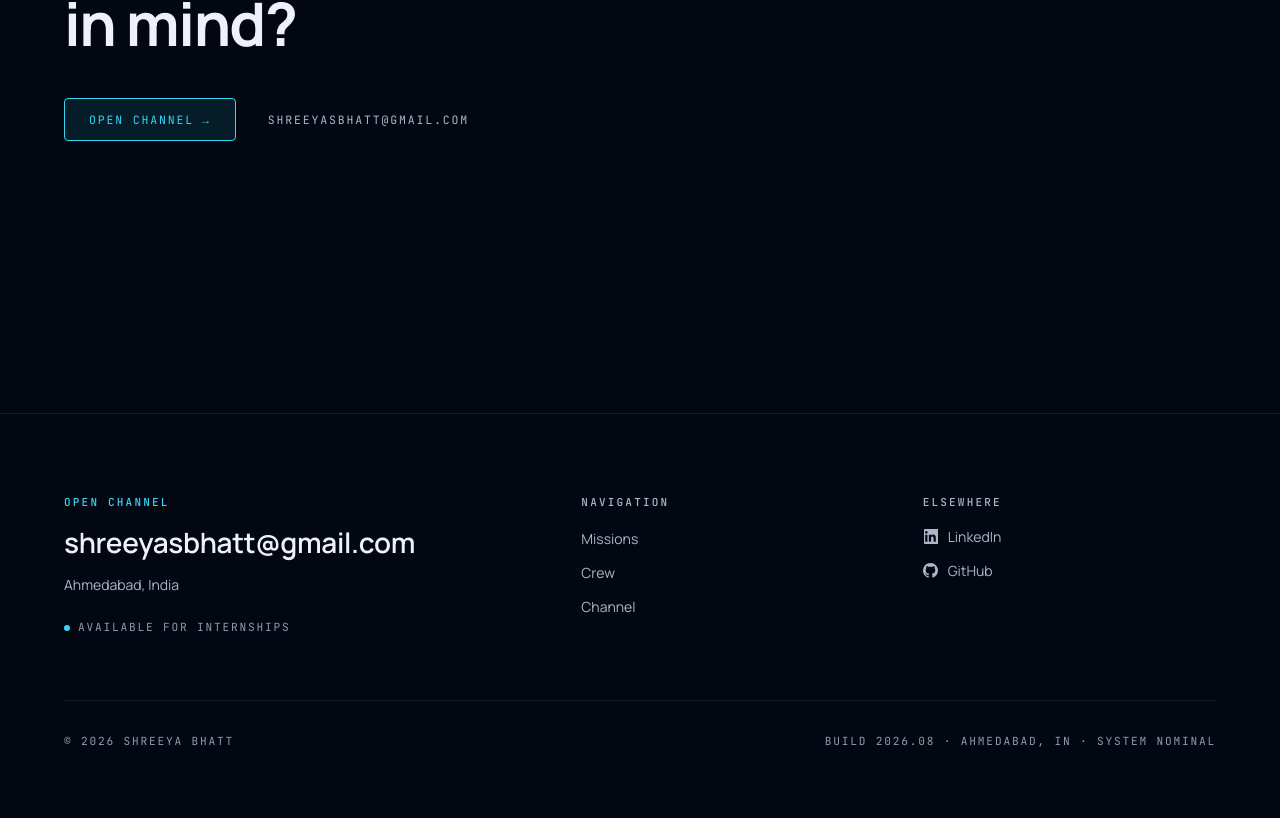
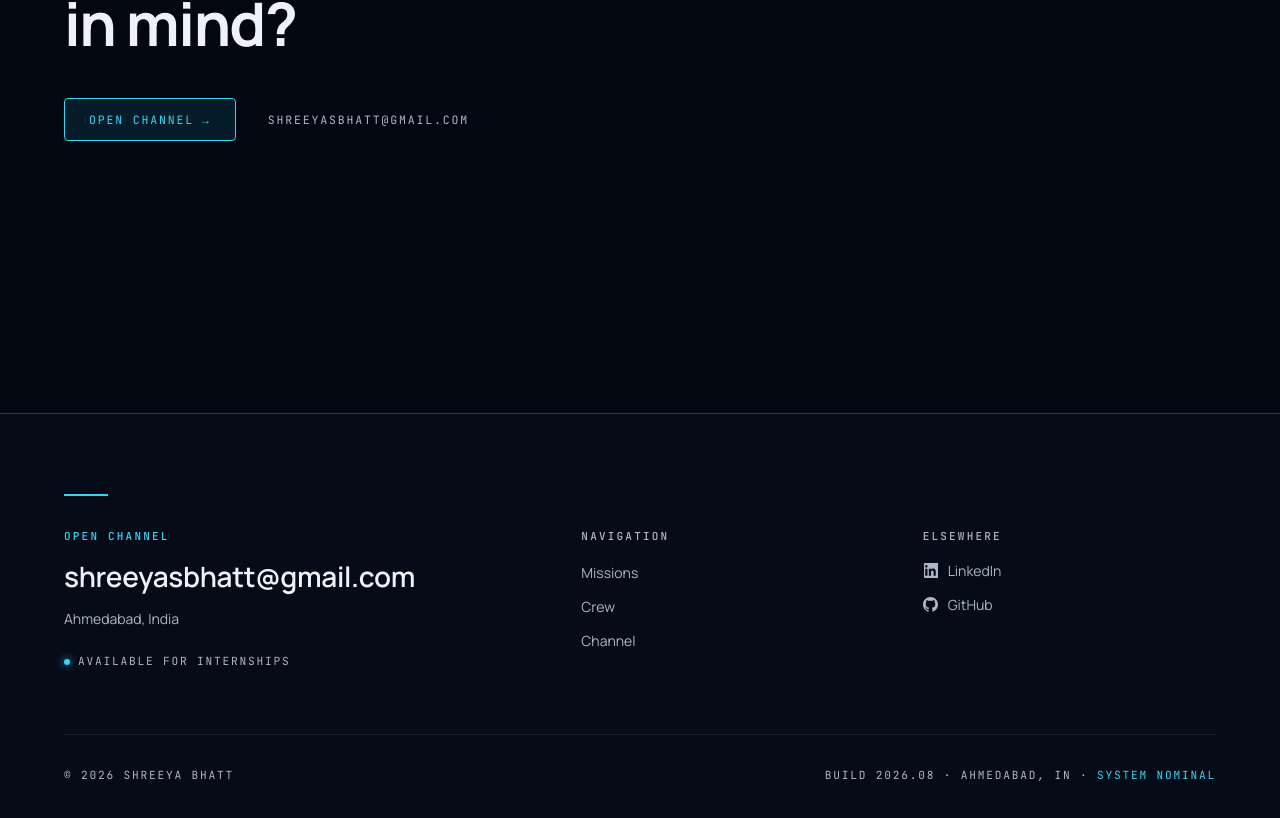
Before and after one commit to ShreeyaBhatt/Portfolio_Shreeya_Bhatt, a React (Vite) app: page / in a window 1280 px wide. Shown: the part 4007-4825 px from the top of the page. Built offline with nearby package versions, Linux system fonts and the light colour scheme.

Commit message:
feat: enhance footer contrast and update color variables for improved readability

```diff
--- a/src/components/layout/Footer.jsx
+++ b/src/components/layout/Footer.jsx
@@ -14,13 +14,28 @@ const siteLinks = [
   { to: "/contact", label: "Channel" },
 ];
 
+/**
+ * Base plate of the console — present on every page.
+ *
+ * It carries its own translucent surface and a stronger top edge so it reads
+ * as a distinct panel rather than leftover page, and the accent rule ties it
+ * to the section-header language used everywhere else. All colour is
+ * token-driven, so the same treatment renders in both themes; the small mono
+ * register sits at `--color-fg-muted` (not `--color-fg-subtle`) so the
+ * telemetry line stays legible on the pale light-mode ground.
+ */
 export function Footer() {
   const year = new Date().getFullYear();
 
   return (
-    <footer className="mt-24 border-t border-[var(--color-border)] md:mt-32">
+    <footer
+      className="mt-24 border-t border-[var(--color-border-strong)] md:mt-32"
+      style={{ background: "color-mix(in srgb, var(--color-bg-raised) 85%, transparent)" }}
+    >
       <div className="container-page py-16 md:py-20">
-        <div className="grid gap-12 md:grid-cols-[1.6fr_1fr_1fr]">
+        <hr className="rule-accent" aria-hidden="true" />
+
+        <div className="mt-8 grid gap-12 md:grid-cols-[1.6fr_1fr_1fr]">
           <div>
             <p className="eyebrow text-[var(--color-accent)]">Open channel</p>
             <a
@@ -30,8 +45,12 @@ export function Footer() {
               {profile.email}
             </a>
             <p className="mt-4 text-sm text-[var(--color-fg-muted)]">{profile.location}</p>
-            <p className="mt-6 flex items-center gap-2 font-mono text-[0.7rem] uppercase tracking-[0.16em] text-[var(--color-fg-subtle)]">
-              <span aria-hidden="true" className="h-1.5 w-1.5 rounded-full bg-[var(--color-accent)]" />
+            <p className="mt-6 flex items-center gap-2 font-mono text-[0.7rem] uppercase tracking-[0.16em] text-[var(--color-fg-muted)]">
+              <span
+                aria-hidden="true"
+                className="h-1.5 w-1.5 rounded-full bg-[var(--color-accent)]"
+                style={{ boxShadow: "0 0 8px var(--color-accent)" }}
+              />
               {profile.availability}
             </p>
           </div>
@@ -73,11 +92,12 @@ export function Footer() {
         </div>
 
         <div className="mt-16 flex flex-col gap-2 border-t border-[var(--color-border)] pt-8 sm:flex-row sm:items-center sm:justify-between">
-          <p className="font-mono text-[0.7rem] uppercase tracking-[0.16em] text-[var(--color-fg-subtle)]">
+          <p className="font-mono text-[0.7rem] uppercase tracking-[0.16em] text-[var(--color-fg-muted)]">
             © {year} {profile.name}
           </p>
-          <p className="font-mono text-[0.7rem] uppercase tracking-[0.16em] text-[var(--color-fg-subtle)]">
-            Build {site.build} · Ahmedabad, IN · System nominal
+          <p className="font-mono text-[0.7rem] uppercase tracking-[0.16em] text-[var(--color-fg-muted)]">
+            Build {site.build} · Ahmedabad, IN ·{" "}
+            <span className="text-[var(--color-accent)]">System nominal</span>
           </p>
         </div>
       </div>
--- a/src/styles/index.css
+++ b/src/styles/index.css
@@ -62,7 +62,7 @@
   --color-bg-elevated: #dbe1ec;
   --color-fg: #0a0f1a;
   --color-fg-muted: #3d4657;
-  --color-fg-subtle: #5c6678;
+  --color-fg-subtle: #49546a; /* darkened from #5c6678 — the small mono register (coords, footer meta) was under-contrast on the pale ground */
   --color-border: #c7cedd;
   --color-border-strong: #aab4c8;
 
```
